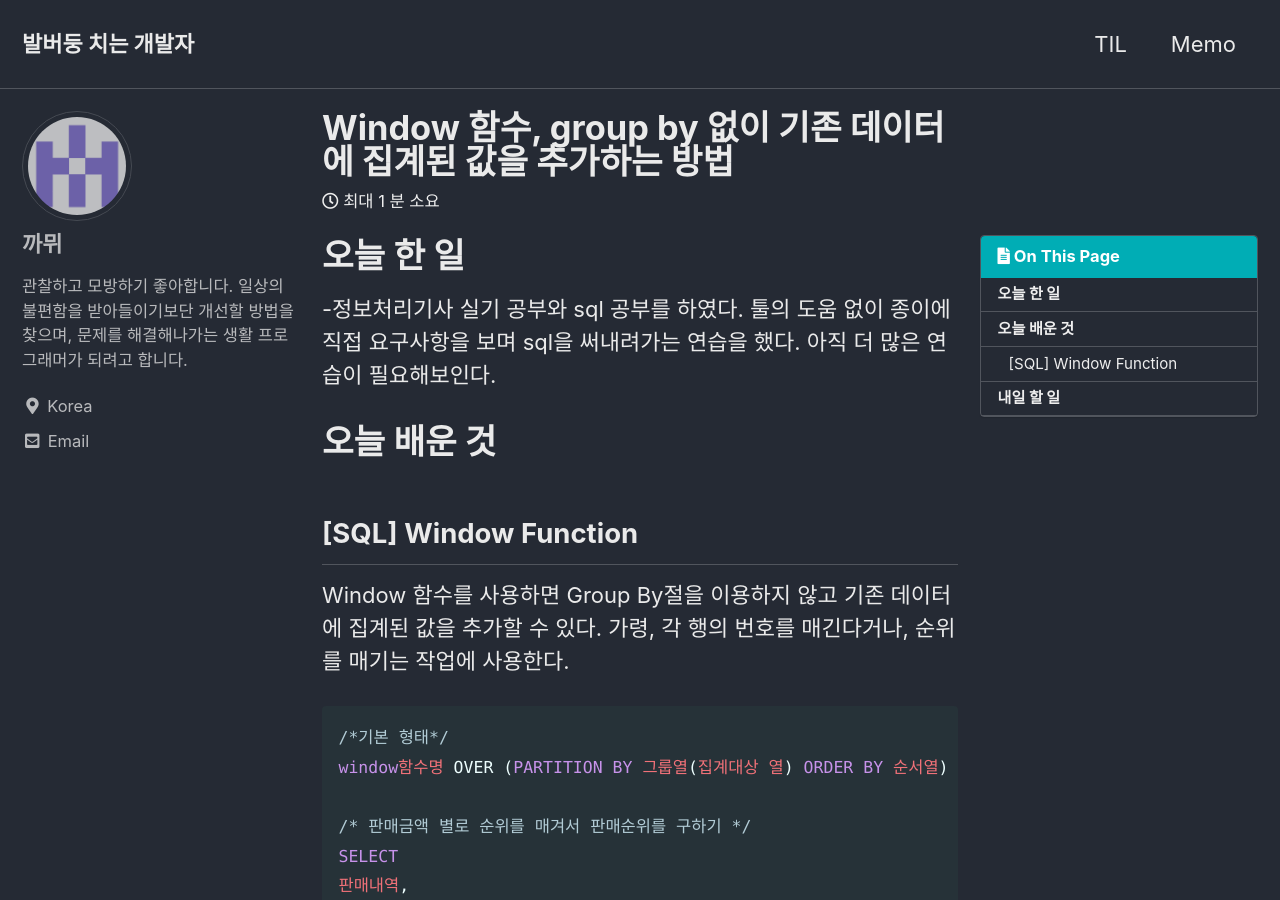
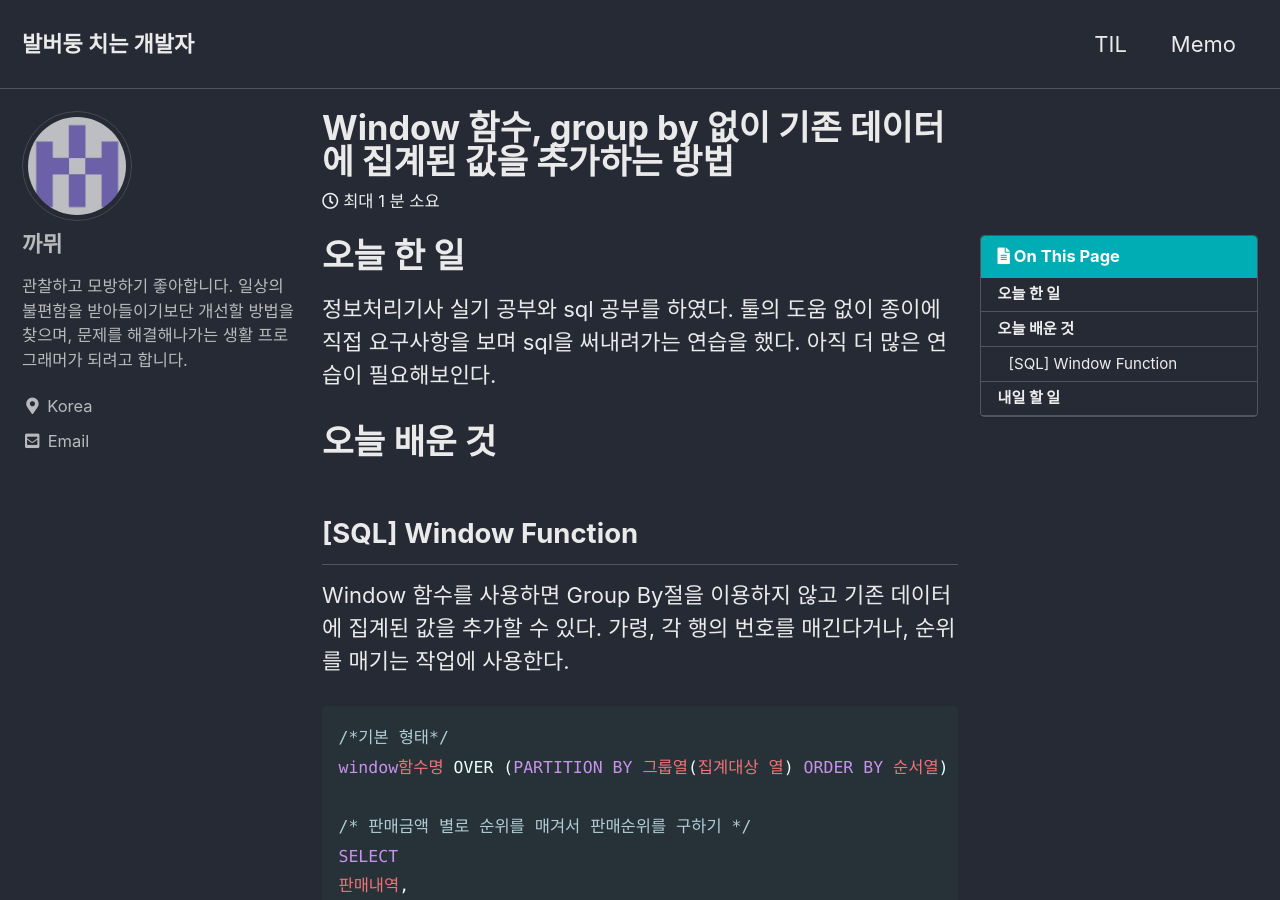
Before and after one commit to devcsb/devcsb.github.io, a Jekyll site: the page built from TIL/_posts/2022-06-04-window함수.md, in a window 1280 px wide and 900 px high. Built offline with Jekyll 4.4.1, drawn with Linux system fonts in a browser that asks for light colours; cached includes are drawn as plain includes; some of the changed text lies outside the part shown.

Commit message:
20220606-til

````diff
--- a/TIL/_posts/2022-06-04-window함수.md
+++ b/TIL/_posts/2022-06-04-window함수.md
@@ -13,11 +13,13 @@ comments: true
 
 # 오늘 한 일
 
--정보처리기사 실기 공부와 sql 공부를 하였다. 툴의 도움 없이 종이에 직접 요구사항을 보며 sql을 써내려가는 연습을 했다.
+정보처리기사 실기 공부와 sql 공부를 하였다. 툴의 도움 없이 종이에 직접 요구사항을 보며 sql을 써내려가는 연습을 했다.
 아직 더 많은 연습이 필요해보인다.
 
 # 오늘 배운 것
+
 ## [SQL] Window Function
+
 Window 함수를 사용하면 Group By절을 이용하지 않고 기존 데이터에 집계된 값을 추가할 수 있다.
 가령, 각 행의 번호를 매긴다거나, 순위를 매기는 작업에 사용한다.
 
@@ -34,5 +36,6 @@ FROM product;
 ```
 
 # 내일 할 일
+
 - 정보처리기사 실기 공부
 - java 공부
````
Also changed, not shown: TIL/_posts/2022-06-03-chart.js 커스텀-천단위 콤마 추가.md (+1 -1 lines), TIL/_posts/2022-06-06-암호화 알고리즘.md (+1 -3 lines).
